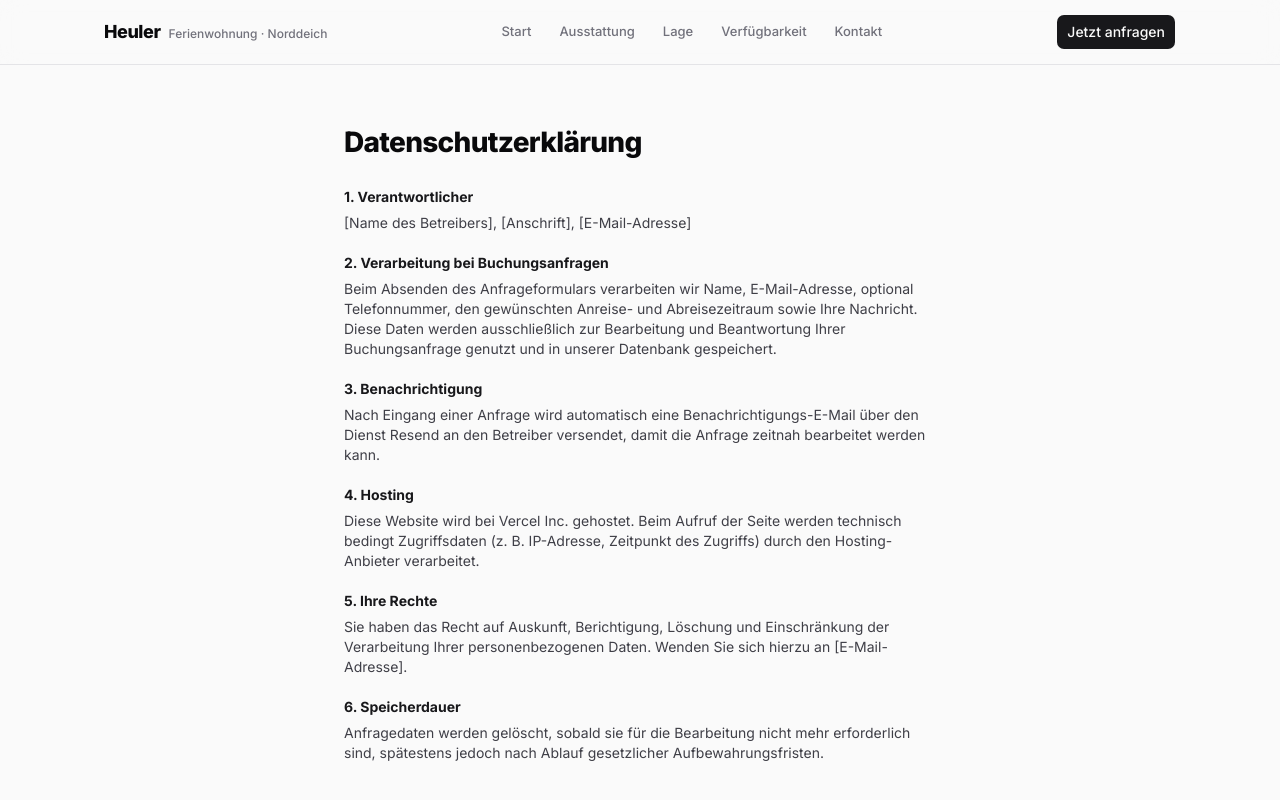
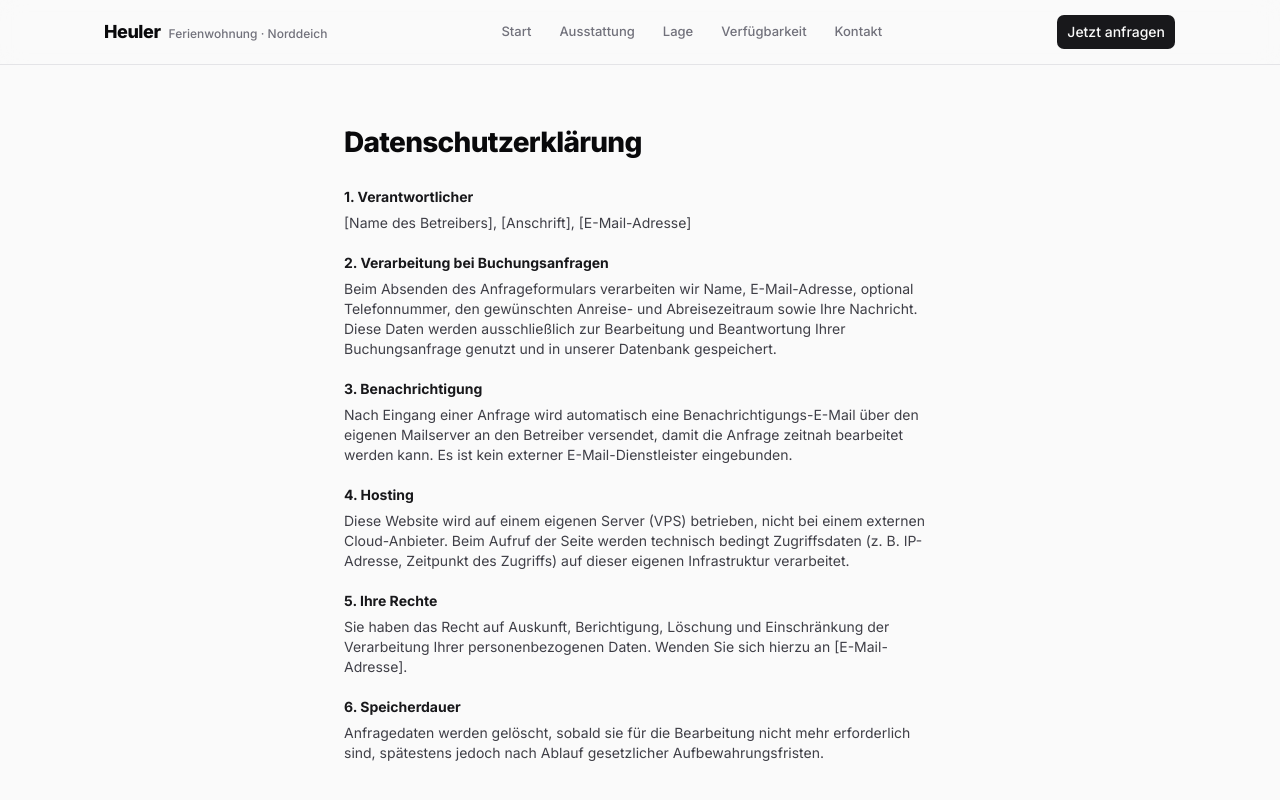
Before and after one commit to ArneBuetergerds/heuler-norddeich, a Next.js app: page /datenschutz in a window 1280 px wide. Shown: the top 800 px of the page. Built offline with nearby package versions, Linux system fonts and the light colour scheme.

Commit message:
docs: update privacy policy for self-hosted mail and VPS hosting

```diff
--- a/src/app/(site)/datenschutz/page.tsx
+++ b/src/app/(site)/datenschutz/page.tsx
@@ -15,11 +15,11 @@ const SECTIONS: readonly PrivacySection[] = [
   },
   {
     heading: "3. Benachrichtigung",
-    body: "Nach Eingang einer Anfrage wird automatisch eine Benachrichtigungs-E-Mail über den Dienst Resend an den Betreiber versendet, damit die Anfrage zeitnah bearbeitet werden kann.",
+    body: "Nach Eingang einer Anfrage wird automatisch eine Benachrichtigungs-E-Mail über den eigenen Mailserver an den Betreiber versendet, damit die Anfrage zeitnah bearbeitet werden kann. Es ist kein externer E-Mail-Dienstleister eingebunden.",
   },
   {
     heading: "4. Hosting",
-    body: "Diese Website wird bei Vercel Inc. gehostet. Beim Aufruf der Seite werden technisch bedingt Zugriffsdaten (z. B. IP-Adresse, Zeitpunkt des Zugriffs) durch den Hosting-Anbieter verarbeitet.",
+    body: "Diese Website wird auf einem eigenen Server (VPS) betrieben, nicht bei einem externen Cloud-Anbieter. Beim Aufruf der Seite werden technisch bedingt Zugriffsdaten (z. B. IP-Adresse, Zeitpunkt des Zugriffs) auf dieser eigenen Infrastruktur verarbeitet.",
   },
   {
     heading: "5. Ihre Rechte",
```
